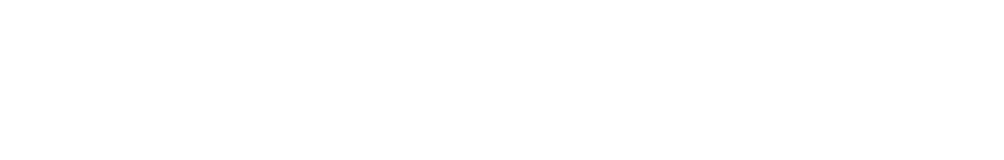
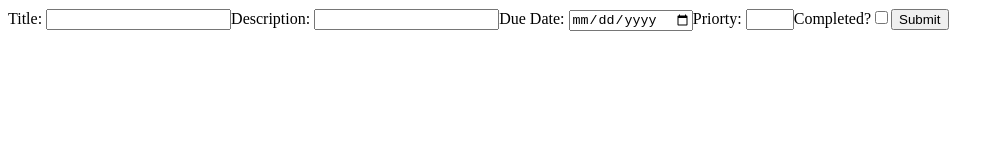
Before and after one commit to malitherl/Todo_list, a website built with webpack: page dist/index.html in a window 1280 px wide. Shown: the whole page, without its empty margins (0-1004 px from the left). Built offline with nearby package versions, Linux system fonts and the light colour scheme.

Commit message:
modifying modules

```diff
--- a/src/DOMHandler.js
+++ b/src/DOMHandler.js
@@ -0,0 +1,64 @@
+
+function fillOut (){
+    const content = document.getElementById("content");
+
+    //we create a form here so we can fill out todo elements
+
+    const form = document.createElement("form");
+        const label1 = document.createElement("label");
+        label1.textContent = "Title: ";
+        const input1= document.createElement("input");
+        input1.setAttribute("type", "text");
+        const label2 = document.createElement("label");
+        label2.textContent= "Description: ";
+        const input2 = document.createElement("input");
+        input2.setAttribute("type", "text");
+        const label3 = document.createElement("label");
+        label3.textContent= "Due Date: ";
+        const input3 = document.createElement("input");
+        input3.setAttribute("type", "date");
+        const label4 = document.createElement("label");
+        label4.textContent= "Priorty: ";
+        const input4 = document.createElement("input");
+        input4.setAttribute("type", "number");
+        input4.setAttribute("min", "1");
+        input4.setAttribute("max", "5");
+        const label5= document.createElement("label");
+        label5.textContent="Completed?";
+        const input5 = document.createElement("input");
+        input5.setAttribute("type", "checkbox");
+        input5.setAttribute("value", "complete");
+
+        const label6 = document.createElement("button");
+        label6.textContent="Submit";
+        label6.setAttribute("type", "button");
+        label6.addEventListener("click", function(){
+            let data = [];
+            for(let i=0; i<form.length;i++){
+                data.push(form[i].value);
+            }
+            return data;
+        });
+        console.log(label6.value);
+
+
+
+
+    form.appendChild(label1);
+    form.appendChild(input1);
+    form.appendChild(label2);
+    form.appendChild(input2);
+    form.appendChild(label3);
+    form.appendChild(input3);
+    form.appendChild(label4);
+    form.appendChild(input4);
+    form.appendChild(label5);
+    form.appendChild(input5);
+    form.appendChild(label6);
+    content.appendChild(form);
+
+
+
+};
+
+export {fillOut}
--- a/src/index.js
+++ b/src/index.js
@@ -0,0 +1,3 @@
+import { fillOut } from "./DOMHandler";
+
+fillOut();
--- a/webpack.config.js
+++ b/webpack.config.js
@@ -1,8 +1,8 @@
 const path = require('path');
 
 module.exports = {
+  mode: 'development',
   entry: './src/index.js',
-  mode: 'development',
   output: {
     filename: 'main.js',
     path: path.resolve(__dirname, 'dist'),
```
Also changed, not shown: dist/index.html, dist/main.js.
